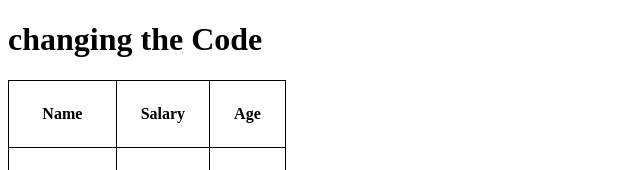
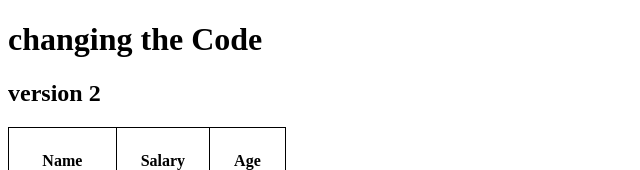
Before and after one commit to yellurinithinreddy/React-app, a React (Vite) app: page / in a window 1280 px wide. Shown: the top 170 px of the page, without its empty margins (0-640 px from the left). Built offline with nearby package versions, Linux system fonts and the light colour scheme.

Commit message:
version 2

```diff
--- a/src/App.jsx
+++ b/src/App.jsx
@@ -13,6 +13,7 @@ const App=()=>{
     <Img></Img>
     <UnOrdList></UnOrdList> */}
     <h1>changing the Code</h1>
+    <h2>version 2</h2>
     <Table></Table>
     <Card></Card>
     </>
```
